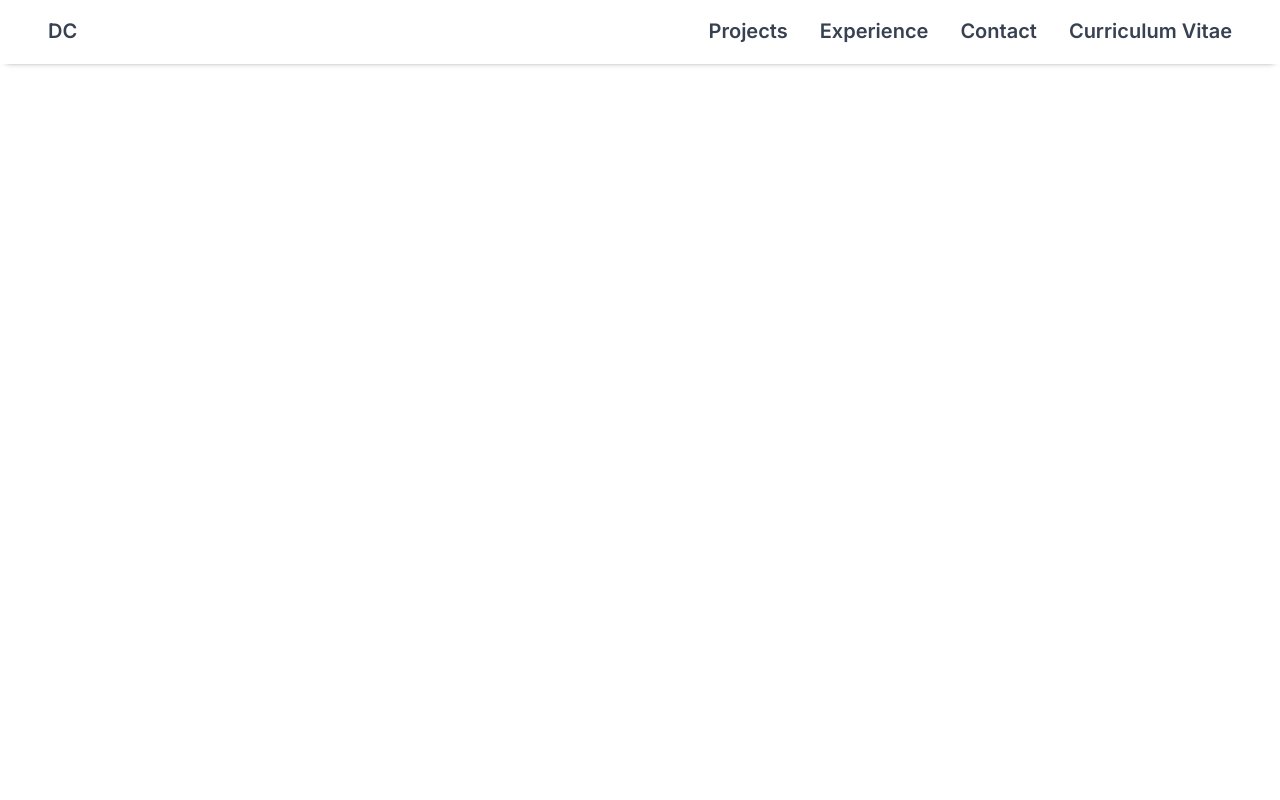
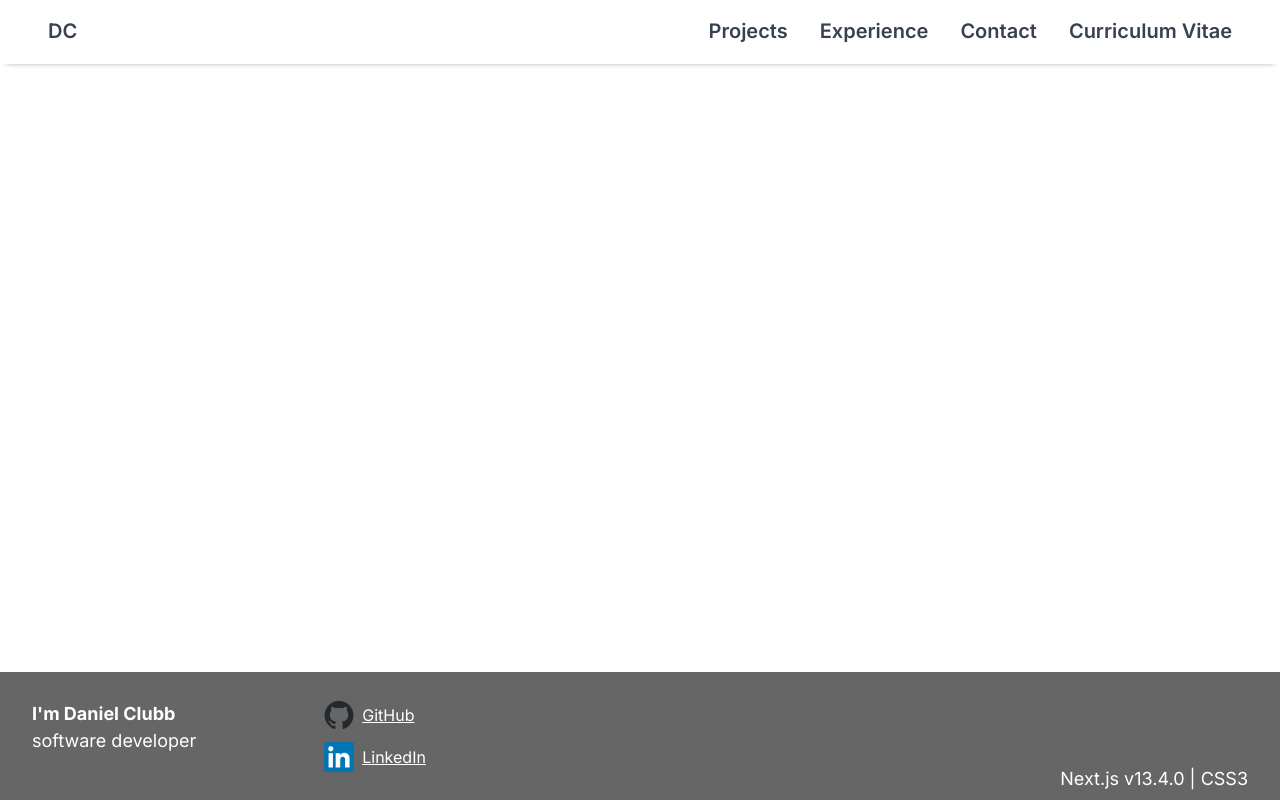
Before and after one commit to DanClubb/personal-website, a Next.js app: page /curriculum-vitae in a window 1280 px wide. Shown: the top 800 px of the page. Built offline with nearby package versions, Linux system fonts and the light colour scheme.

Commit message:
sorted out footer

```diff
--- a/app/components/Footer.js
+++ b/app/components/Footer.js
@@ -1,17 +1,47 @@
+import IMAGES from "@/public/images/Images";
+import Image from "next/image";
+
 function Footer() {
     return (
         <footer>
+            <div className="footer_personal-info">
                 <div>
-        <h4>I am Daniel Clubb</h4>
-        <p>I am a software developer</p>
+                    <h4>I'm Daniel Clubb</h4>
+                    <p>software developer</p>
                 </div>
                 <div>
-        <ul>
-          <li>GitHub (icon)</li>
-          <li>LinkedIn (icon)</li>
+                    <ul className="footer_links">
+                        <li>
+                            <a
+                                href="https://github.com/DanClubb"
+                                target="_blank"
+                            >
+                                <Image
+                                    src={IMAGES.githubLogo}
+                                    width={30}
+                                    height={30}
+                                />
+                                GitHub
+                            </a>
+                        </li>
+                        <li>
+                            <a
+                                href="https://linkedin.com/in/dan-clubb"
+                                target="_blank"
+                            >
+                                <Image
+                                    src={IMAGES.LinkedIn}
+                                    width={30}
+                                    height={30}
+                                />
+                                LinkedIn
+                            </a>
+                        </li>
                     </ul>
                 </div>
-      <div>Next.js v13.4.0 | CSS3</div>
+            </div>
+
+            <div className="footer_site-tech">Next.js v13.4.0 | CSS3</div>
         </footer>
     );
 }
--- a/app/curriculum-vitae/cv.css
+++ b/app/curriculum-vitae/cv.css
@@ -1,9 +1,18 @@
 .pdf {
-    margin: 1rem auto;
+    margin: 0 auto;
     width: 95%;
-    height: 98%;
+    height: 100%;
 }
 
 main:has(.pdf) {
-    height: 100%;
+    margin: 1rem 0;
+    /* 100% - (header + footer + margins) */
+    height: calc(100% - (4rem + 8rem + 2rem));
 }
+
+@media (max-width: 600px) {
+    .pdf {
+        width: 80%;
+        height: 85%;
+    }
+}
--- a/app/styles/layout.css
+++ b/app/styles/layout.css
@@ -15,6 +15,50 @@ main {
 }
 
 footer {
+    display: flex;
+    align-items: center;
+    padding: 0.5rem 2rem;
+    height: 8rem;
     background-color: var(--light-grey);
     color: var(--white);
 }
+
+.footer_personal-info {
+    display: flex;
+    gap: 8rem;
+}
+
+.footer_links {
+    display: flex;
+    flex-direction: column;
+    gap: 0.75rem;
+    list-style: none;
+}
+
+.footer_links a {
+    display: flex;
+    align-items: center;
+    gap: 0.5rem;
+    color: white;
+    font-size: 1rem;
+    cursor: pointer;
+}
+
+.footer_site-tech {
+    margin-top: auto;
+    margin-left: auto;
+}
+
+@media (max-width: 600px) {
+    footer {
+        flex-wrap: wrap;
+        padding: 0.5rem;
+    }
+    .footer_personal-info {
+        gap: 3rem;
+    }
+    .footer_site-tech {
+        margin-right: auto;
+        font-size: 0.8rem;
+    }
+}
--- a/public/images/Images.js
+++ b/public/images/Images.js
@@ -2,6 +2,7 @@ const IMAGES = {
     placeholder: require("./placeholder.svg").default,
     cv: require("./cv-image.png").default,
     githubLogo: require("./github-mark.png").default,
+    LinkedIn: require("./LinkedIn.png").default,
     heroDevices: require("./hero-devices.png").default,
     TicTacToe: require("./tictactoe.png").default,
     FrontendMentorChallenges: require("./frontend-mentor.png").default,
```
Also changed, not shown: public/images/LinkedIn.png (added). Lines whose indentation alone changed are shown as unchanged.
